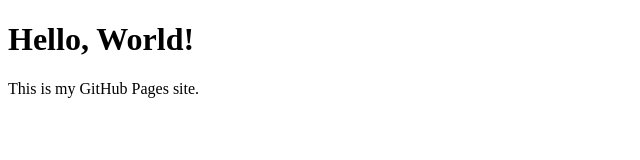
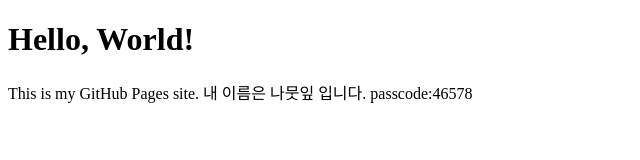
Before and after one commit to Leaf239/apple, a plain HTML site: page index.html in a window 1280 px wide. Shown: the whole page, without its empty margins (0-640 px from the left). Drawn offline with Linux system fonts and the light colour scheme.

Commit message:
Update index.html

```diff
--- a/index.html
+++ b/index.html
@@ -5,6 +5,6 @@
 </head>
 <body>
     <h1>Hello, World!</h1>
-    <p>This is my GitHub Pages site.</p>
+    <p>This is my GitHub Pages site. 내 이름은 나뭇잎 입니다. passcode:46578</p>
 </body>
 </html>
```
